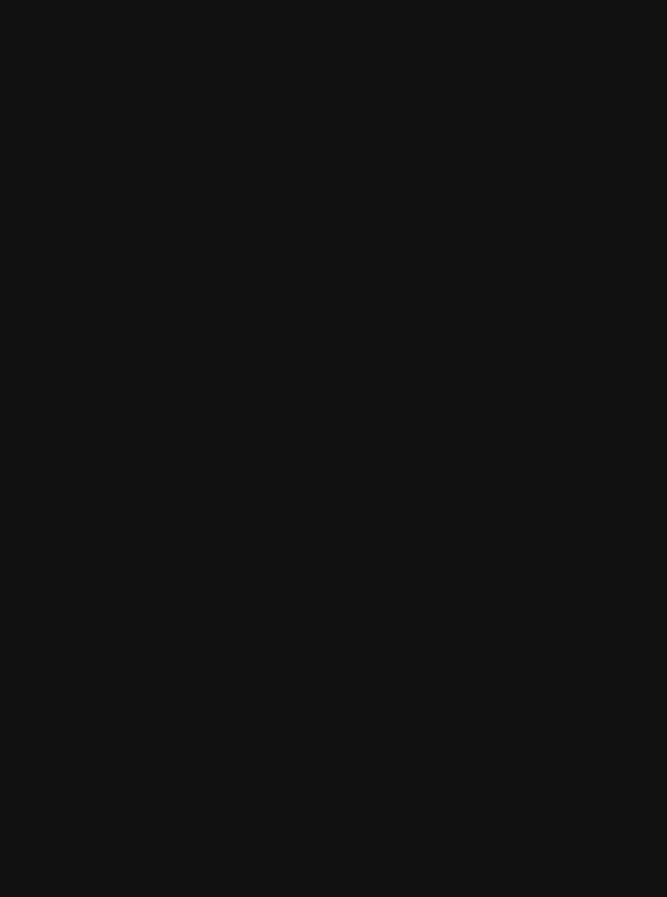
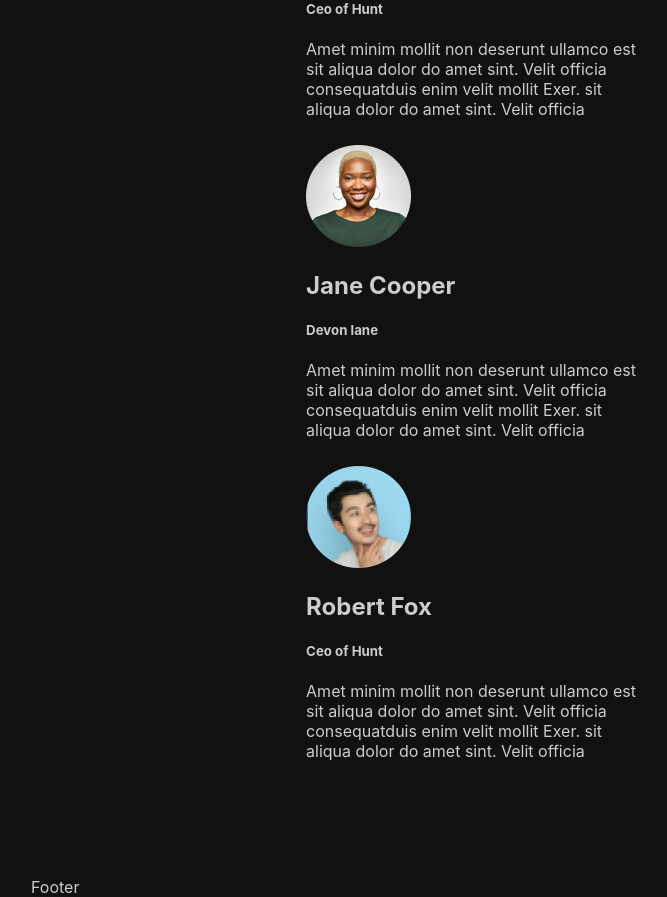
Before and after one commit to coding-francis/react-upskill, a React (Create React App) app: page /Attorneys in a window 1280 px wide. Shown: the part 540-1437 px from the top of the page, without its empty margins (169-836 px from the left). Before the commit the page ends 800 px from the top, so only its background shows below. Built offline with nearby package versions, Linux system fonts and the light colour scheme.

Commit message:
started styling

```diff
--- a/src/components/attorney/attorney.js
+++ b/src/components/attorney/attorney.js
@@ -2,19 +2,54 @@ import React from "react";
 import "./styles.css";
 import {FcLeft} from "react-icons/fc";
 import {FcRight} from "react-icons/fc";
+import ellipse1 from "../../assets/images/ellipse1.png";
+import ellipse2 from "../../assets/images/ellipse2.png";
+import ellipse3 from "../../assets/images/ellipse3.png";
+
 
 const AttorneysPage =()=>{
     return(
          <div id="attorney-container">
 
-               <div id="card1">
+               <div id="mini-container1">
                 <div id="text">
                      <h2>What says our <br/> happy Clients</h2>
                      <FcLeft size={50}/> <FcRight size={50}/>
                 </div>
 
-                <div>
+                <div id="card-container1">
 
+                      <div id="mini-card1">
+                          <img id="" src={ellipse1} alt="" />
+                          <h2> Jane Cooper</h2>
+                          <h5> Ceo of Hunt</h5>
+                          <p> Amet minim mollit non deserunt ullamco est <br/>
+                              sit aliqua dolor do amet sint. Velit officia <br/>
+                              consequatduis enim velit mollit Exer. sit <br/>
+                              aliqua dolor do amet sint. Velit officia</p>
+                      </div>
+
+                      <div id="mini-card2">
+                          <img id="" src={ellipse2} alt="" />
+                          <h2> Jane Cooper</h2>
+                          <h5> Devon lane </h5>
+                          <p> Amet minim mollit non deserunt ullamco est <br/>
+                              sit aliqua dolor do amet sint. Velit officia <br/>
+                              consequatduis enim velit mollit Exer. sit <br/>
+                              aliqua dolor do amet sint. Velit officia</p>
+
+                      </div>
+
+                      <div id="mini-card3">
+                          <img id="" src={ellipse3} alt="" />
+                          <h2> Robert Fox</h2>
+                          <h5> Ceo of Hunt</h5>
+                          <p> Amet minim mollit non deserunt ullamco est <br/>
+                              sit aliqua dolor do amet sint. Velit officia <br/>
+                              consequatduis enim velit mollit Exer. sit <br/>
+                              aliqua dolor do amet sint. Velit officia</p>
+
+                      </div>
                 </div>
                </div>
 
--- a/src/components/attorney/styles.css
+++ b/src/components/attorney/styles.css
@@ -1,3 +1,15 @@
-h1{
-    color: white;
+#attorney-container{
+    display: flex;
+    flex-direction: column;
+    align-items: center;
+    justify-content: center;
+
 }
+
+#mini-container1{
+    flex: 0.3;
+    display: flex;
+    flex-direction: column;
+    align-items: center;
+    justify-content: flex-start;
+}
```
